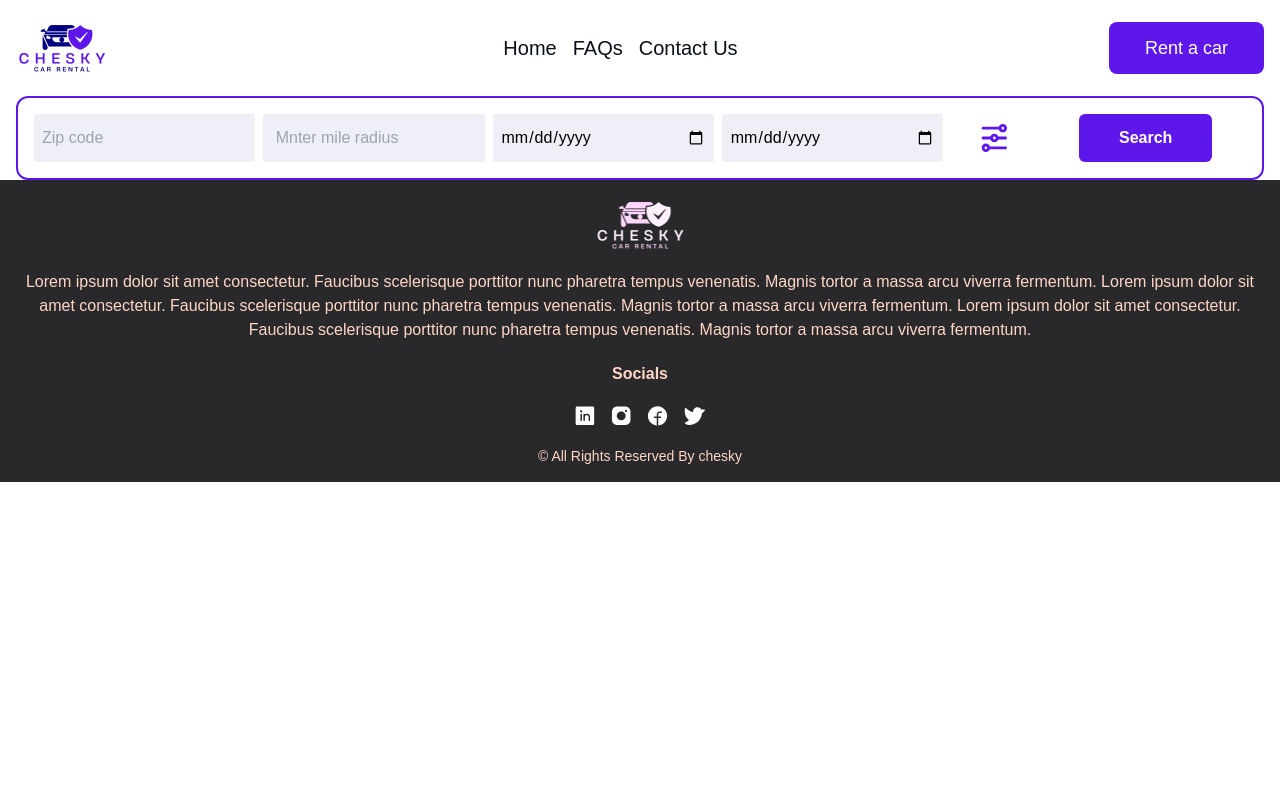
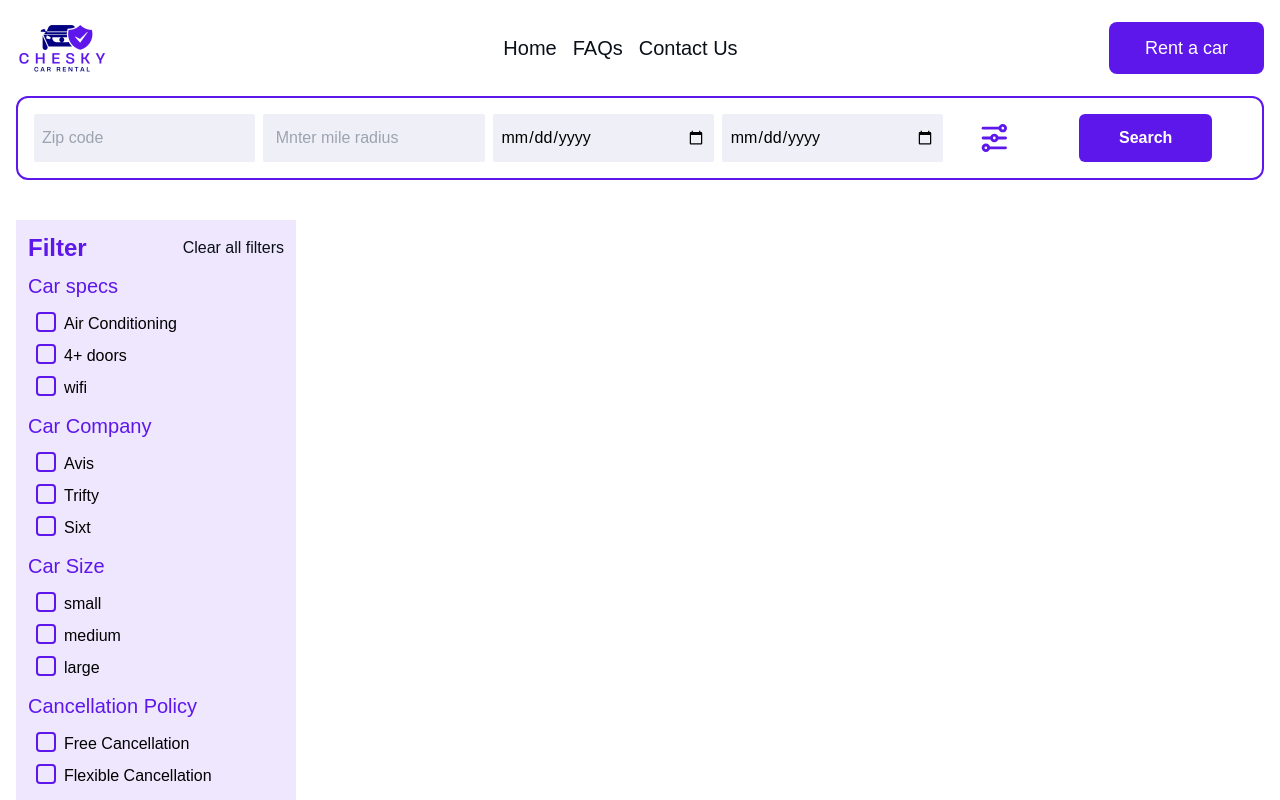
Before and after one commit to AfeezGL/chesky-frontend, a Next.js app: page /cars in a window 1280 px wide. Shown: the top 800 px of the page. Built offline with nearby package versions, Linux system fonts and the light colour scheme.

Commit message:
feat: adds sidebar to cars page

```diff
--- a/pages/cars/index.jsx
+++ b/pages/cars/index.jsx
@@ -1,9 +1,13 @@
 import SearchBar from '@/components/SearchBar';
+import SideBar from '@/sidebar/SideBar';
 
 export default function Index() {
   return (
     <>
       <SearchBar />
+      <div className='py-10 sm:flex sm:gap-8'>
+        <SideBar />
+      </div>
     </>
   );
 }
--- /dev/null
+++ b/sidebar/Filter.jsx
@@ -0,0 +1,14 @@
+import Option from './Option';
+
+export default function Filter({ catergory }) {
+  return (
+    <div>
+      <h3 className='text-blue font-normal text-xl py-2'>{catergory.name}</h3>
+      <form action='' className='px-2'>
+        {catergory.options.map((option) => (
+          <Option option={option} key={option.id} />
+        ))}
+      </form>
+    </div>
+  );
+}
--- /dev/null
+++ b/sidebar/Option.jsx
@@ -0,0 +1,13 @@
+export default function Option({ option }) {
+  return (
+    <div className='flex gap-2 py-1'>
+      <input
+        type='checkbox'
+        name={option.name}
+        id={option.name}
+        className='appearance-none w-5 h-5 border-2 border-blue rounded checked:bg-blue'
+      />{' '}
+      <span>{option.name}</span>
+    </div>
+  );
+}
--- /dev/null
+++ b/sidebar/SideBar.jsx
@@ -0,0 +1,56 @@
+import Filter from './Filter';
+
+const filters = [
+  {
+    id: 1,
+    name: 'Car specs',
+    options: [
+      { id: 1, name: 'Air Conditioning' },
+      { id: 2, name: '4+ doors' },
+      { id: 3, name: 'wifi' },
+    ],
+  },
+  {
+    id: 2,
+    name: 'Car Company',
+    options: [
+      { id: 1, name: 'Avis' },
+      { id: 2, name: 'Trifty' },
+      { id: 3, name: 'Sixt' },
+    ],
+  },
+  {
+    id: 3,
+    name: 'Car Size',
+    options: [
+      { id: 1, name: 'small' },
+      { id: 2, name: 'medium' },
+      { id: 3, name: 'large' },
+    ],
+  },
+  {
+    id: 4,
+    name: 'Cancellation Policy',
+    options: [
+      { id: 1, name: 'Free Cancellation' },
+      { id: 2, name: 'Flexible Cancellation' },
+    ],
+  },
+];
+
+export default function SideBar() {
+  return (
+    <section
+      className='sm:bg-blue sm:bg-opacity-10 px-3 py-3 sm:w-[280px]'
+      aria-label='Sidebar'
+    >
+      <div className='flex justify-between'>
+        <h2 className='text-blue text-2xl font-bold'>Filter</h2>
+        <button className='text-dark-100'>Clear all filters</button>
+      </div>
+      {filters.map((filter) => (
+        <Filter catergory={filter} key={filter.id} />
+      ))}
+    </section>
+  );
+}
--- a/styles/output.css
+++ b/styles/output.css
@@ -539,16 +539,8 @@ video {
   margin-right: auto;
 }
 
-.mt-28 {
-  margin-top: 7rem;
-}
-
 .mb-10 {
   margin-bottom: 2.5rem;
-}
-
-.mt-20 {
-  margin-top: 5rem;
 }
 
 .mb-2 {
@@ -565,6 +557,14 @@ video {
 
 .mt-16 {
   margin-top: 4rem;
+}
+
+.mt-20 {
+  margin-top: 5rem;
+}
+
+.mt-28 {
+  margin-top: 7rem;
 }
 
 .block {
@@ -591,8 +591,16 @@ video {
   height: 4rem;
 }
 
+.h-5 {
+  height: 1.25rem;
+}
+
 .h-6 {
   height: 1.5rem;
+}
+
+.w-5 {
+  width: 1.25rem;
 }
 
 .w-6 {
@@ -615,6 +623,12 @@ video {
   list-style-type: none;
 }
 
+.appearance-none {
+  -webkit-appearance: none;
+     -moz-appearance: none;
+          appearance: none;
+}
+
 .auto-rows-fr {
   grid-auto-rows: minmax(0, 1fr);
 }
@@ -623,12 +637,12 @@ video {
   grid-template-columns: repeat(2, minmax(0, 1fr));
 }
 
+.grid-cols-3 {
+  grid-template-columns: repeat(3, minmax(0, 1fr));
+}
+
 .grid-cols-4 {
   grid-template-columns: repeat(4, minmax(0, 1fr));
-}
-
-.grid-cols-3 {
-  grid-template-columns: repeat(3, minmax(0, 1fr));
 }
 
 .flex-row {
@@ -655,16 +669,16 @@ video {
   gap: 0.5rem;
 }
 
+.gap-3 {
+  gap: 0.75rem;
+}
+
 .gap-4 {
   gap: 1rem;
 }
 
 .gap-5 {
   gap: 1.25rem;
-}
-
-.gap-3 {
-  gap: 0.75rem;
 }
 
 .space-x-4 > :not([hidden]) ~ :not([hidden]) {
@@ -681,6 +695,14 @@ video {
   align-self: center;
 }
 
+.rounded {
+  border-radius: 0.25rem;
+}
+
+.rounded-2xl {
+  border-radius: 1rem;
+}
+
 .rounded-lg {
   border-radius: 0.5rem;
 }
@@ -695,10 +717,6 @@ video {
 
 .rounded-xl {
   border-radius: 0.75rem;
-}
-
-.rounded-2xl {
-  border-radius: 1rem;
 }
 
 .border-2 {
@@ -728,27 +746,16 @@ video {
   background-color: #EFF0F7;;
 }
 
-.bg-blue-light {
-  --tw-bg-opacity: 1;
-  background-color: rgb(190 220 242 / var(--tw-bg-opacity));
-}
-
-.bg-pink {
-  --tw-bg-opacity: 1;
-  background-color: rgb(255 214 198 / var(--tw-bg-opacity));
-}
-
-.bg-yellow {
-  --tw-bg-opacity: 1;
-  background-color: rgb(255 234 179 / var(--tw-bg-opacity));
-}
-
 .bg-opacity-40 {
   --tw-bg-opacity: 0.4;
 }
 
 .p-2 {
   padding: 0.5rem;
+}
+
+.p-3 {
+  padding: 0.75rem;
 }
 
 .p-4 {
@@ -759,13 +766,19 @@ video {
   padding: 2rem;
 }
 
-.p-3 {
-  padding: 0.75rem;
-}
-
 .px-10 {
   padding-left: 2.5rem;
   padding-right: 2.5rem;
+}
+
+.px-2 {
+  padding-left: 0.5rem;
+  padding-right: 0.5rem;
+}
+
+.px-3 {
+  padding-left: 0.75rem;
+  padding-right: 0.75rem;
 }
 
 .px-4 {
@@ -778,9 +791,29 @@ video {
   padding-right: 1.5rem;
 }
 
+.px-7 {
+  padding-left: 1.75rem;
+  padding-right: 1.75rem;
+}
+
 .px-9 {
   padding-left: 2.25rem;
   padding-right: 2.25rem;
+}
+
+.py-1 {
+  padding-top: 0.25rem;
+  padding-bottom: 0.25rem;
+}
+
+.py-10 {
+  padding-top: 2.5rem;
+  padding-bottom: 2.5rem;
+}
+
+.py-2 {
+  padding-top: 0.5rem;
+  padding-bottom: 0.5rem;
 }
 
 .py-3 {
@@ -793,24 +826,21 @@ video {
   padding-bottom: 1rem;
 }
 
-.py-10 {
-  padding-top: 2.5rem;
-  padding-bottom: 2.5rem;
-}
-
-.px-7 {
-  padding-left: 1.75rem;
-  padding-right: 1.75rem;
-}
-
-.py-2 {
-  padding-top: 0.5rem;
-  padding-bottom: 0.5rem;
-}
-
 .py-9 {
   padding-top: 2.25rem;
   padding-bottom: 2.25rem;
+}
+
+.pb-12 {
+  padding-bottom: 3rem;
+}
+
+.pb-14 {
+  padding-bottom: 3.5rem;
+}
+
+.pb-16 {
+  padding-bottom: 4rem;
 }
 
 .pb-3 {
@@ -825,18 +855,6 @@ video {
   padding-bottom: 1.25rem;
 }
 
-.pt-5 {
-  padding-top: 1.25rem;
-}
-
-.pt-6 {
-  padding-top: 1.5rem;
-}
-
-.pb-12 {
-  padding-bottom: 3rem;
-}
-
 .pb-6 {
   padding-bottom: 1.5rem;
 }
@@ -845,16 +863,16 @@ video {
   padding-right: 2.5rem;
 }
 
-.pb-16 {
-  padding-bottom: 4rem;
+.pt-3 {
+  padding-top: 0.75rem;
 }
 
-.pb-14 {
-  padding-bottom: 3.5rem;
+.pt-5 {
+  padding-top: 1.25rem;
 }
 
-.pt-3 {
-  padding-top: 0.75rem;
+.pt-6 {
+  padding-top: 1.5rem;
 }
 
 .text-center {
@@ -866,9 +884,19 @@ video {
   line-height: 2rem;
 }
 
+.text-3xl {
+  font-size: 1.875rem;
+  line-height: 2.25rem;
+}
+
 .text-4xl {
   font-size: 2.25rem;
   line-height: 2.5rem;
+}
+
+.text-base {
+  font-size: 1rem;
+  line-height: 1.5rem;
 }
 
 .text-lg {
@@ -884,16 +912,6 @@ video {
 .text-xl {
   font-size: 1.25rem;
   line-height: 1.75rem;
-}
-
-.text-base {
-  font-size: 1rem;
-  line-height: 1.5rem;
-}
-
-.text-3xl {
-  font-size: 1.875rem;
-  line-height: 2.25rem;
 }
 
 .text-xs {
@@ -913,16 +931,16 @@ video {
   font-weight: 300;
 }
 
+.font-medium {
+  font-weight: 500;
+}
+
 .font-normal {
   font-weight: 400;
 }
 
 .font-semibold {
   font-weight: 600;
-}
-
-.font-medium {
-  font-weight: 500;
 }
 
 .capitalize {
@@ -947,6 +965,11 @@ video {
   color: rgb(10 16 23 / var(--tw-text-opacity));
 }
 
+.text-dark-200 {
+  --tw-text-opacity: 1;
+  color: rgb(130 130 130 / var(--tw-text-opacity));
+}
+
 .text-pink {
   --tw-text-opacity: 1;
   color: rgb(255 214 198 / var(--tw-text-opacity));
@@ -955,11 +978,6 @@ video {
 .text-white {
   --tw-text-opacity: 1;
   color: rgb(255 255 255 / var(--tw-text-opacity));
-}
-
-.text-dark-200 {
-  --tw-text-opacity: 1;
-  color: rgb(130 130 130 / var(--tw-text-opacity));
 }
 
 .shadow {
@@ -972,18 +990,6 @@ video {
   filter: var(--tw-blur) var(--tw-brightness) var(--tw-contrast) var(--tw-grayscale) var(--tw-hue-rotate) var(--tw-invert) var(--tw-saturate) var(--tw-sepia) var(--tw-drop-shadow);
 }
 
-.transition-transform {
-  transition-property: transform;
-  transition-timing-function: cubic-bezier(0.4, 0, 0.2, 1);
-  transition-duration: 150ms;
-}
-
-.transition-all {
-  transition-property: all;
-  transition-timing-function: cubic-bezier(0.4, 0, 0.2, 1);
-  transition-duration: 150ms;
-}
-
 .transition {
   transition-property: color, background-color, border-color, outline-color, text-decoration-color, fill, stroke, opacity, box-shadow, transform, filter, -webkit-backdrop-filter;
   transition-property: color, background-color, border-color, outline-color, text-decoration-color, fill, stroke, opacity, box-shadow, transform, filter, backdrop-filter;
@@ -992,20 +998,12 @@ video {
   transition-duration: 150ms;
 }
 
-.duration-1000 {
-  transition-duration: 1000ms;
-}
-
 .duration-150 {
   transition-duration: 150ms;
 }
 
 .ease-in-out {
   transition-timing-function: cubic-bezier(0.4, 0, 0.2, 1);
-}
-
-.ease-out {
-  transition-timing-function: cubic-bezier(0, 0, 0.2, 1);
 }
 
 @media (min-width: 1024px) {
@@ -1044,6 +1042,11 @@ video {
   }
 }
 
+.checked\:bg-blue:checked {
+  --tw-bg-opacity: 1;
+  background-color: rgb(94 23 235 / var(--tw-bg-opacity));
+}
+
 .focus\:outline-none:focus {
   outline: 2px solid transparent;
   outline-offset: 2px;
@@ -1073,12 +1076,33 @@ video {
     display: block;
   }
 
+  .sm\:flex {
+    display: flex;
+  }
+
   .sm\:hidden {
     display: none;
   }
 
+  .sm\:w-\[280px\] {
+    width: 280px;
+  }
+
   .sm\:grid-cols-4 {
     grid-template-columns: repeat(4, minmax(0, 1fr));
+  }
+
+  .sm\:gap-8 {
+    gap: 2rem;
+  }
+
+  .sm\:bg-blue {
+    --tw-bg-opacity: 1;
+    background-color: rgb(94 23 235 / var(--tw-bg-opacity));
+  }
+
+  .sm\:bg-opacity-10 {
+    --tw-bg-opacity: 0.1;
   }
 
   .sm\:text-2xl {
--- a/tailwind.config.js
+++ b/tailwind.config.js
@@ -5,6 +5,7 @@ module.exports = {
     './pages/**/*.{html,js,jsx}',
     './layout/**/*.{html,js,jsx}',
     './homepage/**/*.{html,js,jsx}',
+    './sidebar/**/*.{html,js,jsx}',
   ],
   theme: {
     colors: {
```
